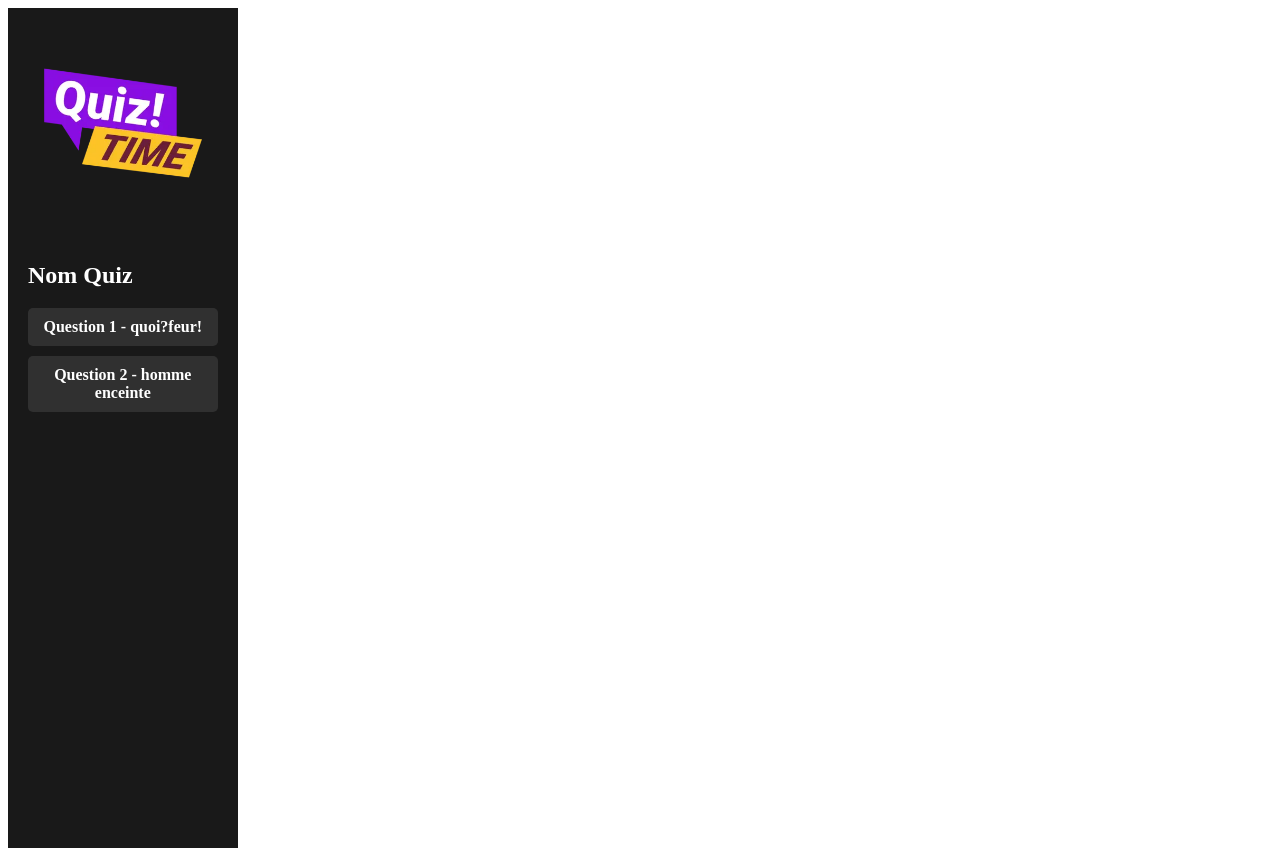
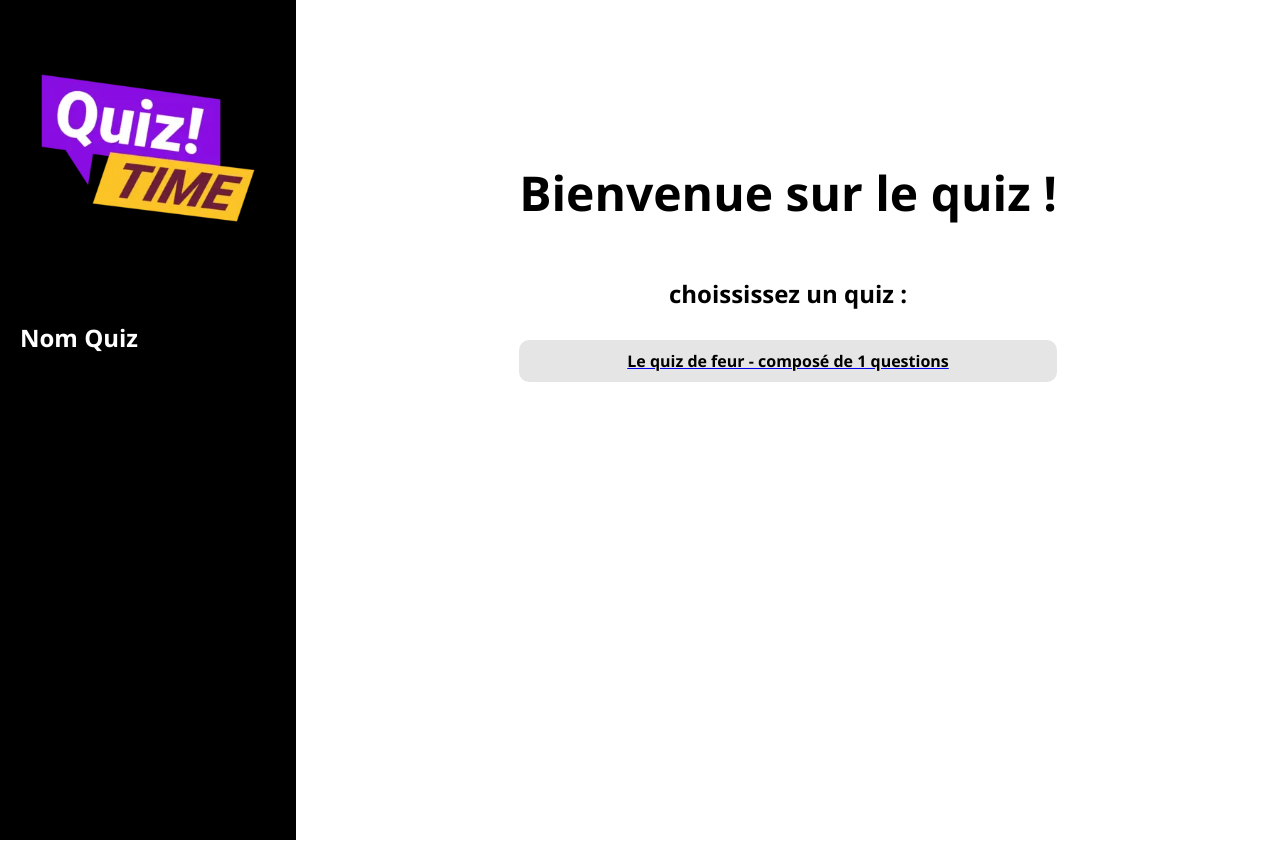
Before and after one commit to Emir-de-la-moquette/TP-note-PHP, a PHP site: page /templates/home.php in a window 1280 px wide. Run offline with PHP 8.4, Linux system fonts and the light colour scheme.

Commit message:
avancement session et page quiz

```diff
--- a/src/JSONloader.php
+++ b/src/JSONloader.php
@@ -1,7 +1,7 @@
 <?php
 
 function getQuestions(){
-    $source = '../data/quiz.json';
+    $source = '../data/quiz/Le quiz de feur.json';
     $content = file_get_contents($source);
     $questions = json_decode($content, true);
 
--- a/style/LatBarre.css
+++ b/style/LatBarre.css
@@ -1,11 +1,12 @@
+
 
 .sidebar {
     position: sticky;
     top: 0;
     left: 0;
-    width: 15%;
+    width: 20%;
     height: 100vh;
-    background: rgba(0, 0, 0, 0.9);
+    background: rgba(0, 0, 0, 1);
     padding: 20px;
     overflow-y: auto;
     z-index: 10;
@@ -30,13 +31,10 @@
 
 .sidebar nav ul li {
     margin: 10px 0;
-    cursor: pointer;
     padding: 10px;
     text-align: center;
     background: rgba(255, 255, 255, 0.1);
     border-radius: 5px;
-    color: white;
-    font-weight: bold;
 }
 
 .sidebar h2 {
--- a/style/home.css
+++ b/style/home.css
@@ -0,0 +1,41 @@
+* {
+    font-family: 'Segoe UI', Tahoma, Geneva, Verdana, sans-serif;
+}
+
+body {
+    margin: 0;
+    padding: 0;
+    display: flex;
+}
+
+main {
+    color: black;
+    font-size: 1em;
+    margin: auto;
+    margin-top: 10%;
+    display: flex;
+    flex-direction: column;
+    text-align: center;
+}
+
+main h1 {
+    font-size: 300%;
+}
+
+
+.fichiers p {
+    margin: 10px 0;
+    cursor: pointer;
+    padding: 10px;
+    text-align: center;
+    background: rgba(0, 0, 0, 0.1);
+    border-radius: 10px;
+    color: rgb(0, 0, 0);
+    font-weight: bold;
+}
+
+
+.fichiers p:hover {
+    cursor: pointer;
+    background: rgba(0, 0, 0, 0.25);
+}
--- a/templates/LatBarre.php
+++ b/templates/LatBarre.php
@@ -2,6 +2,8 @@
 require_once '../src/JSONloader.php';
 $quests = getQuestions();
 $names = getNomQuestions();
+
+session_start();
 
 ?>
 
@@ -18,10 +20,21 @@ $names = getNomQuestions();
 <nav>
     <ul>
         <?php
-        $int = 0;
-        foreach($names as $quest){
-            $int += 1;
-            echo '<li style="color:rgb(255, 255, 255);"> Question '.$int.' - '.$quest.'</li>';
+        if ($_SESSION['page']=="quiz"){
+            $int = 0;
+            foreach($names as $quest){
+                $int += 1;
+                if ($_SESSION["num_q"]>$int) {
+                    echo '<li style="color:rgb(255, 255, 255);"> Question '.$int.' - '.$quest.'</li>';
+                }
+                elseif ($_SESSION["num_q"]==$int){
+                    echo '<li style="color:rgb(255, 255, 255); font-weight:bold;"> Question '.$int.' - '.$quest.'</li>';
+                }
+                else {
+                    echo '<li style="color:rgb(125, 125, 125);"> Question '.$int.' - '.$quest.'</li>';
+                }
+
+            }
         }
         ?>
     </ul>
--- a/templates/home.php
+++ b/templates/home.php
@@ -1,15 +1,43 @@
+<?php
+session_start();
+$_SESSION['num_q']=0;
+$_SESSION['page']="home";
+
+$getfiles = array_diff(scandir("../data/quiz/"), array('.', '..'));
+$files = array();
+foreach ($getfiles as $file) {
+    if (pathinfo($file, PATHINFO_EXTENSION)=="json"){
+        array_push($files, pathinfo($file, PATHINFO_FILENAME));
+    }
+}
+
+?>
+
 <!DOCTYPE html>
 <html lang="fr">
 <head>
     <meta charset="UTF-8">
     <meta name="viewport" content="width=device-width, initial-scale=1.0">
     <title>Quiz</title>
+    <link rel="stylesheet" href="../style/home.css">
 </head>
 <body>
     <aside class="sidebar">
         <?php include "LatBarre.php" ?>
     </aside>
 
-    <main></main>
+    <main>
+        <h1>Bienvenue sur le quiz !</h1>
+        <h2>choississez un quiz :</h2>
+        <div class="fichiers">
+            <?php
+            $int = 0;
+            foreach($files as $quiz){
+                $int += 1;
+                echo '<a href="./pageQuiz.php/?name='.$quiz.'.json"><p>'.$quiz.' - composé de '.$int.' questions </p></a>';
+            }
+            ?>
+        </div>
+    </main>
 </body>
 </html>
```
Also changed, not shown: templates/pageQuiz.php (added, +30 -0 lines), data/quiz/Le quiz de feur.json (renamed from data/quiz.json), data/quiz/burger.js (added).
